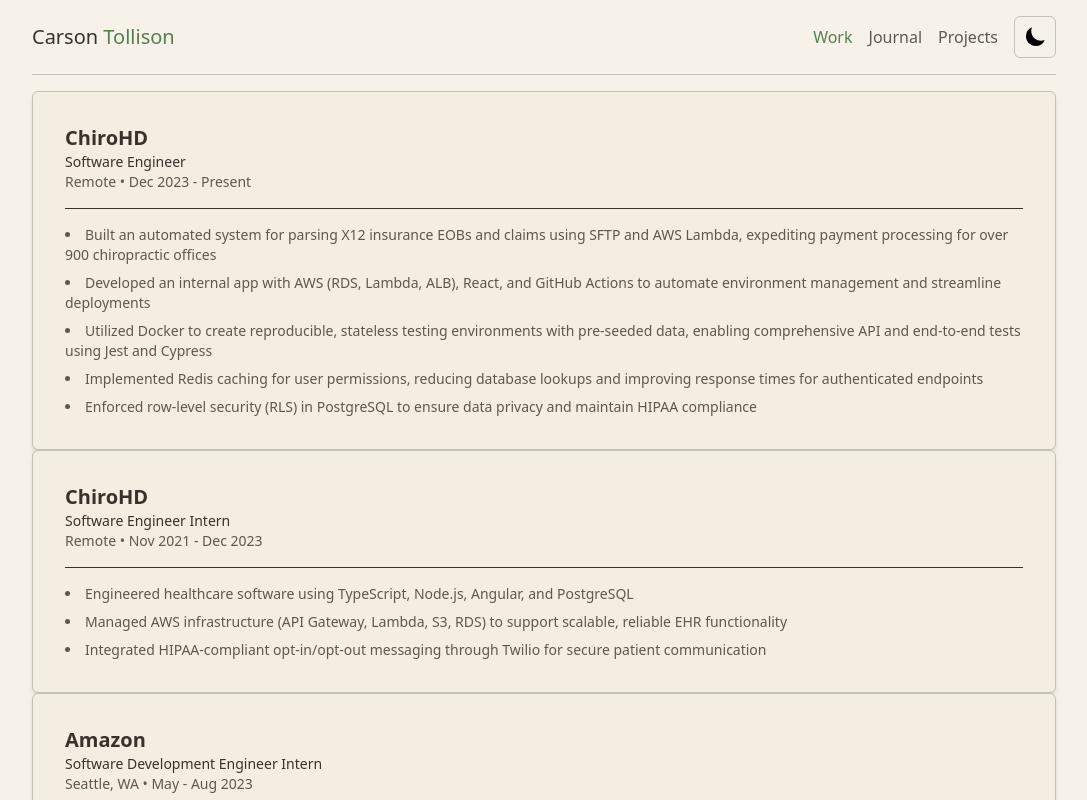
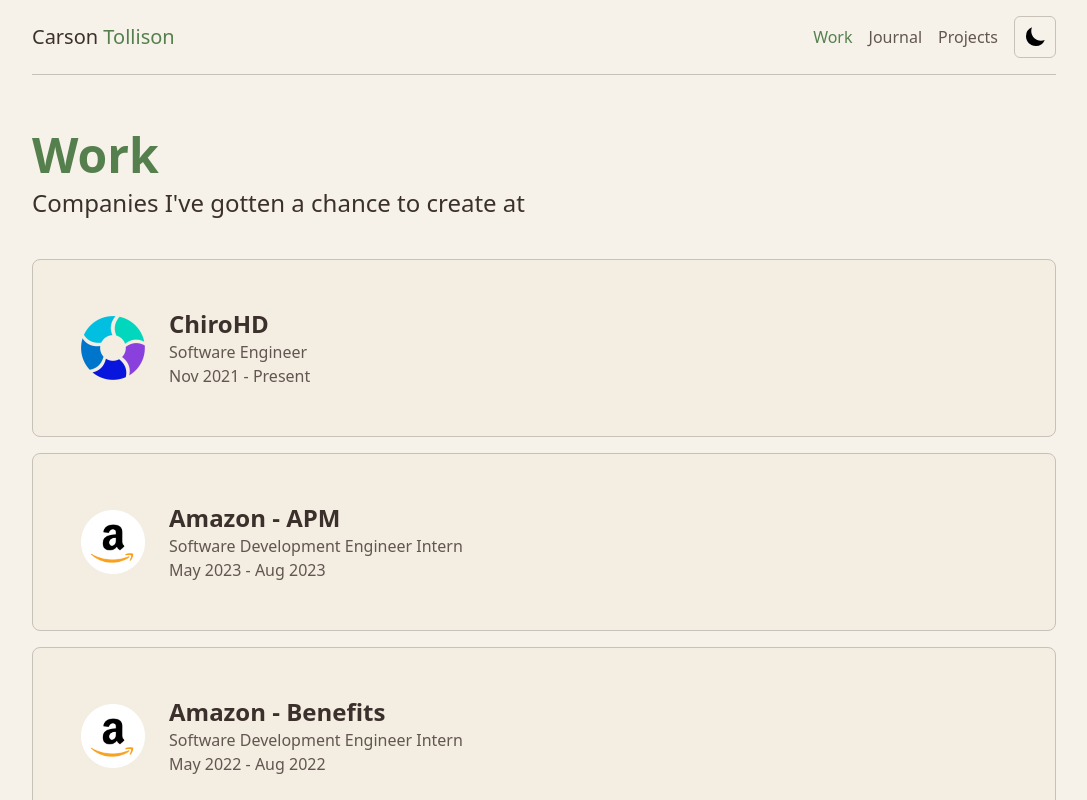
Before and after one commit to c-tollison/carson-dev, a React (Vite) app: page /work in a window 1280 px wide. Shown: the top 800 px of the page, without its empty margins (96-1183 px from the left). Built offline with nearby package versions, Linux system fonts and the light colour scheme.

Commit message:
work main page

```diff
--- a/src/components/hero.tsx
+++ b/src/components/hero.tsx
@@ -21,19 +21,9 @@
 
     return (
         <div className='flex flex-col md:flex-row items-center md:justify-between'>
-            <div className='py-20 flex flex-col gap-3 md:w-1/2'>
+            <div className='py-10 flex flex-col gap-3 md:w-1/2'>
                 <h1 className='text-primary text-5xl font-bold min-h-[3.5rem]'>{displayedText}</h1>
-                <h2 className='text-2xl font-medium'>
-                    Software Engineer currently @
-                    <a
-                        href='https://www.chirohd.com/'
-                        target='_blank'
-                        rel='noopener noreferrer'
-                        className='text-secondary hover:underline font-semibold'
-                    >
-                        ChiroHD
-                    </a>
-                </h2>
+                <h2 className='text-2xl font-medium'>Software Engineer out of Greenville, SC</h2>
                 <div className='flex gap-4'>
                     <Github />
                     <LinkedIn />
--- a/src/components/nav-bar.tsx
+++ b/src/components/nav-bar.tsx
@@ -37,7 +37,14 @@
             <nav className='flex justify-between items-center w-full border-b pb-4 border-border'>
                 <div className='flex justify-between items-center w-full'>
                     <h1 className='text-xl '>
-                        <Link to={'/'}>
+                        <Link
+                            to='/'
+                            onClick={() => {
+                                if (navbarOpen) {
+                                    toggleNavBar();
+                                }
+                            }}
+                        >
                             Carson<span className='text-primary'> Tollison</span>
                         </Link>
                     </h1>
@@ -74,6 +81,31 @@
                     <ColorModeButton />
                 </ul>
             </nav>
+            {navbarOpen && (
+                <div className='md:hidden flex flex-col gap-2'>
+                    <Link
+                        to='work'
+                        className='w-full p-3 rounded-lg bg-card hover:bg-popover hover:shadow-lg transition-all duration-300 ease-in-out border border-border'
+                        onClick={toggleNavBar}
+                    >
+                        Work
+                    </Link>
+                    <Link
+                        to='journal'
+                        className='p-3 rounded-lg bg-card hover:bg-popover hover:shadow-lg transition-all duration-300 ease-in-out border border-border'
+                        onClick={toggleNavBar}
+                    >
+                        Journal
+                    </Link>
+                    <Link
+                        to='projects'
+                        className='p-3 rounded-lg bg-card hover:bg-popover hover:shadow-lg transition-all duration-300 ease-in-out border border-border'
+                        onClick={toggleNavBar}
+                    >
+                        Projects
+                    </Link>
+                </div>
+            )}
         </>
     );
 }
--- a/src/components/work-experience/work-experience.tsx
+++ b/src/components/work-experience/work-experience.tsx
@@ -1,40 +1,33 @@
+import { Link } from 'react-router-dom';
+
 export interface WorkExperienceProps {
-    companyOrProjectName: string;
-    jobTitle: string;
-    location: string;
+    route: string;
+    name: string;
+    title: string;
     date: string;
-    details: string[];
+    imageUrl: string;
 }
 
-export default function WorkExperience({
-    companyOrProjectName,
-    jobTitle,
-    location,
-    date,
-    details,
-}: WorkExperienceProps) {
+export default function WorkExperience({ route, name, title, date, imageUrl }: WorkExperienceProps) {
     return (
-        <div
-            key={companyOrProjectName}
-            className='col-span-full row-auto p-8 flex flex-col gap-4 border bg-card rounded-md border border-border shadow-md transition transform duration-300 ease-in-out'
-        >
-            <div className='border-b pb-4 border-accent'>
-                <h3 className='text-xl font-semibold'>{companyOrProjectName}</h3>
-                <p className='text-sm'>{jobTitle}</p>
-                <p className='text-sm text-muted-foreground'>
-                    <span>{location}</span> • <span>{date}</span>
-                </p>
+        <Link to={`/work/${route}`}>
+            <div className='group w-full flex items-center gap-6 p-12 rounded-lg bg-card hover:bg-popover hover:shadow-lg transition-all duration-300 ease-in-out border border-border'>
+                <div className='w-16 h-16 flex-shrink-0'>
+                    <img
+                        src={imageUrl}
+                        alt='ChiroHD Logo'
+                        className='w-full h-full object-contain rounded-md'
+                    />
+                </div>
+                <div className='flex-1'>
+                    <h3 className='text-2xl font-bold text-foreground group-hover:text-primary transition-colors'>
+                        {name}
+                    </h3>
+                    <p className='text-muted-foreground'>{title}</p>
+                    <p className='text-muted-foreground'>{date}</p>
+                </div>
+                <div className='text-primary text-xl opacity-0 group-hover:opacity-100 transition-opacity'>→</div>
             </div>
-            <ul className='list-disc list-inside space-y-2 text-muted-foreground'>
-                {details.map((detail, detailIndex) => (
-                    <li
-                        key={`${jobTitle}-${detailIndex}`}
-                        className='text-sm'
-                    >
-                        {detail}
-                    </li>
-                ))}
-            </ul>
-        </div>
+        </Link>
     );
 }
--- a/src/routes/projects.tsx
+++ b/src/routes/projects.tsx
@@ -9,10 +9,9 @@
 
     return (
         <div className={`transition-opacity duration-500 ease-in-out ${isVisible ? 'opacity-100' : 'opacity-0'}`}>
-            <div className='flex flex-col items-center justify-center min-h-screen bg-gray-100'>
-                <h1 className='text-4xl font-bold mb-4'>Projects</h1>
-                <p className='text-lg text-gray-700 mb-8'>Here are some of my projects:</p>
-                <div className='grid grid-cols-1 md:grid-cols-2 gap-8'>{/* Add your project cards here */}</div>
+            <div className='flex flex-col gap-4'>
+                <h1 className='text-3xl font-bold'>Projects</h1>
+                <p className='text-lg'>Coming soon...</p>
             </div>
         </div>
     );
--- a/src/routes/work.tsx
+++ b/src/routes/work.tsx
@@ -1,5 +1,5 @@
 import { useEffect, useState } from 'react';
-import WorkExperience, { WorkExperienceProps } from '../components/work-experience/work-experience';
+import WorkExperience from '../components/work-experience/work-experience';
 
 export default function Work() {
     const [isVisible, setIsVisible] = useState(false);
@@ -8,67 +8,36 @@
         setIsVisible(true);
     }, []);
 
-    const workExperience: WorkExperienceProps[] = [
-        {
-            companyOrProjectName: 'ChiroHD',
-            jobTitle: 'Software Engineer',
-            location: 'Remote',
-            date: 'Dec 2023 - Present',
-            details: [
-                'Built an automated system for parsing X12 insurance EOBs and claims using SFTP and AWS Lambda, expediting payment processing for over 900 chiropractic offices',
-                'Developed an internal app with AWS (RDS, Lambda, ALB), React, and GitHub Actions to automate environment management and streamline deployments',
-                'Utilized Docker to create reproducible, stateless testing environments with pre-seeded data, enabling comprehensive API and end-to-end tests using Jest and Cypress',
-                'Implemented Redis caching for user permissions, reducing database lookups and improving response times for authenticated endpoints',
-                'Enforced row-level security (RLS) in PostgreSQL to ensure data privacy and maintain HIPAA compliance',
-            ],
-        },
-        {
-            companyOrProjectName: 'ChiroHD',
-            jobTitle: 'Software Engineer Intern',
-            location: 'Remote',
-            date: 'Nov 2021 - Dec 2023',
-            details: [
-                'Engineered healthcare software using TypeScript, Node.js, Angular, and PostgreSQL',
-                'Managed AWS infrastructure (API Gateway, Lambda, S3, RDS) to support scalable, reliable EHR functionality',
-                'Integrated HIPAA-compliant opt-in/opt-out messaging through Twilio for secure patient communication',
-            ],
-        },
-        {
-            companyOrProjectName: 'Amazon',
-            jobTitle: 'Software Development Engineer Intern',
-            location: 'Seattle, WA',
-            date: 'May - Aug 2023',
-            details: [
-                'Designed and implemented an event-driven architecture using AWS Lambda, S3, and DynamoDB to process and analyze product data, accelerating clawback efforts across millions of ASINs',
-                'Developed a memory-efficient file reader abstraction in Java, achieving a 25% increase in data processing speed and improving file type handling',
-                'Created thorough unit and integration tests, surpassing 90% code coverage and enhancing system reliability',
-            ],
-        },
-        {
-            companyOrProjectName: 'Amazon',
-            jobTitle: 'Software Development Engineer Intern',
-            location: 'Seattle, WA',
-            date: 'May - Aug 2022',
-            details: [
-                'Implemented a scalable, event-driven architecture with AWS (S3, SQS, Lambda) and AWS CDK for Infrastructure as Code to process time card modifications, holiday schedules, and vacation requests',
-                'Designed a FIFO queue system with SQS to ensure orderly processing of global hourly pay and time requests, improving data consistency and minimizing errors',
-                'Automated the parsing and processing of large JSON files in Python to streamline global time card management and reduce data engineering workload',
-            ],
-        },
-    ];
-
     return (
         <div className={`transition-opacity duration-500 ease-in-out ${isVisible ? 'opacity-100' : 'opacity-0'}`}>
-            {workExperience.map((job, index) => (
+            <div className='py-10 md:w-1/2'>
+                <h1 className='text-primary text-5xl font-bold min-h-[3.5rem]'>Work</h1>
+                <h2 className='text-2xl font-medium'>Companies I've gotten a chance to create at</h2>
+            </div>
+
+            <div className='flex flex-col gap-4'>
                 <WorkExperience
-                    companyOrProjectName={job.companyOrProjectName}
-                    jobTitle={job.jobTitle}
-                    location={job.location}
-                    date={job.date}
-                    details={job.details}
-                    key={index}
+                    route='chirohd'
+                    name='ChiroHD'
+                    title='Software Engineer'
+                    date='Nov 2021 - Present'
+                    imageUrl='chirohd_logo.png'
                 />
-            ))}
+                <WorkExperience
+                    route='amazon-pt2'
+                    name='Amazon - APM'
+                    title='Software Development Engineer Intern'
+                    date='May 2023 - Aug 2023'
+                    imageUrl='amazon.png'
+                />
+                <WorkExperience
+                    route='amazon-pt1'
+                    name='Amazon - Benefits'
+                    title='Software Development Engineer Intern'
+                    date='May 2022 - Aug 2022'
+                    imageUrl='amazon.png'
+                />
+            </div>
         </div>
     );
 }
--- /dev/null
+++ b/src/routes/works/amazon-pt1.tsx
@@ -0,0 +1,3 @@
+export default function AmazonPt1() {
+    return 'Amazon Pt1';
+}
--- /dev/null
+++ b/src/routes/works/amazon-pt2.tsx
@@ -0,0 +1,3 @@
+export default function AmazonPt2() {
+    return 'Amazon Pt2';
+}
--- /dev/null
+++ b/src/routes/works/chirohd.tsx
@@ -0,0 +1,3 @@
+export default function ChiroHD() {
+    return 'Chirohd';
+}
```
Also changed, not shown: src/main.tsx (+15 -0 lines), public/amazon.png (added), public/chirohd_logo.png (added).
